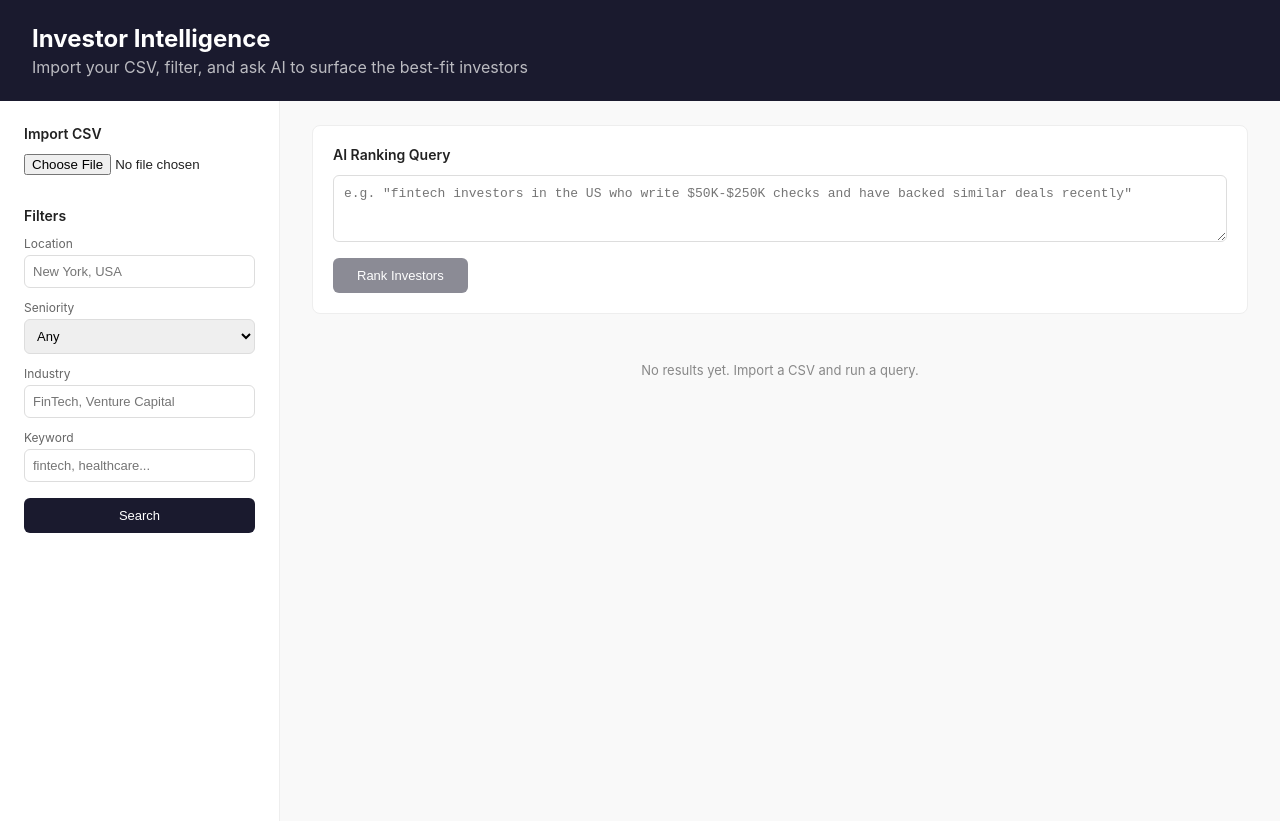
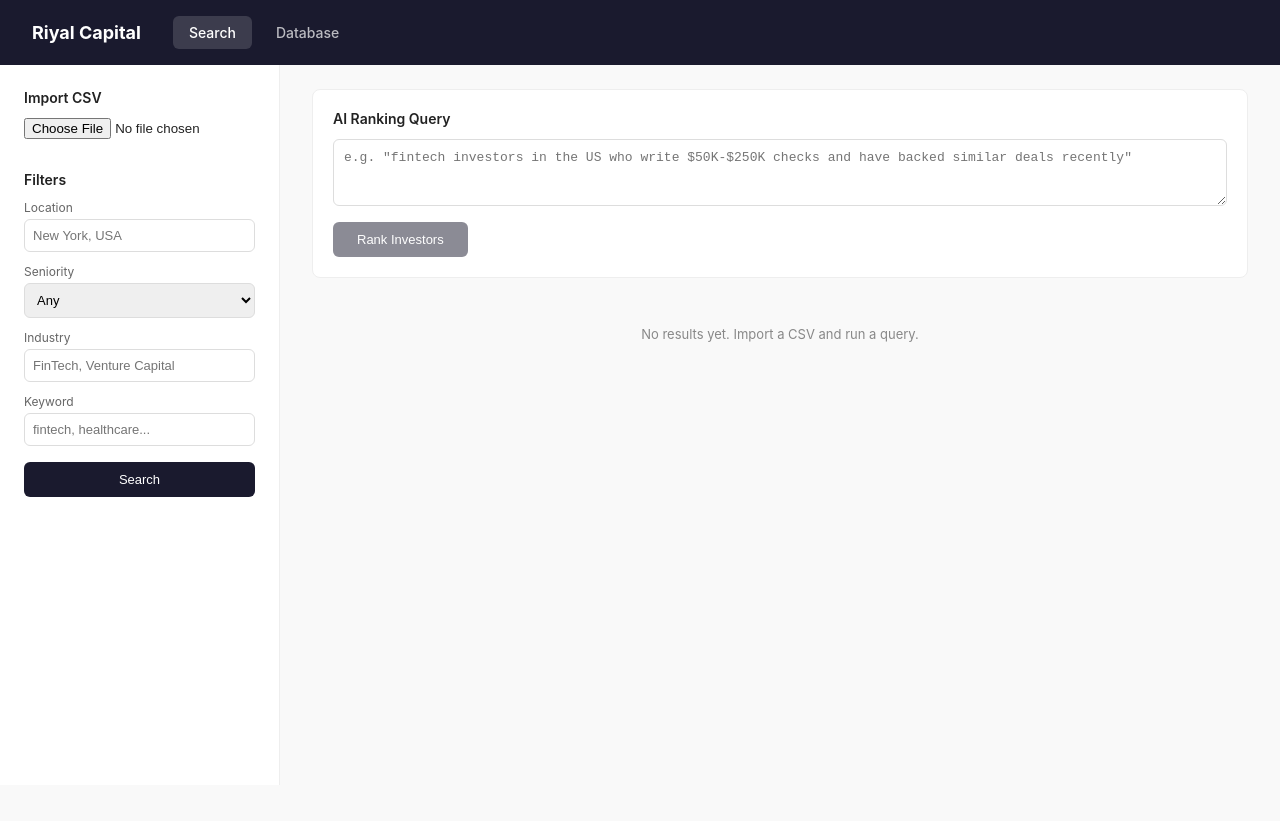
Before and after one commit to oliverbloomer908-stack/investor-db, a Next.js app: page / in a window 1280 px wide. After the commit the page ends 800 px from the top, so only its background shows below. Built offline with nearby package versions, Linux system fonts and the light colour scheme.

Commit message:
feat: add tab navigation with Search and Database tabs

```diff
--- /dev/null
+++ b/app/components/NavBar.tsx
@@ -0,0 +1,16 @@
+'use client';
+import Link from 'next/link';
+import { usePathname } from 'next/navigation';
+
+export default function NavBar() {
+  const pathname = usePathname();
+  return (
+    <nav className="main-nav">
+      <span className="nav-brand">Riyal Capital</span>
+      <div className="nav-tabs">
+        <Link href="/" className={`nav-tab ${pathname === '/' ? 'active' : ''}`}>Search</Link>
+        <Link href="/database" className={`nav-tab ${pathname === '/database' ? 'active' : ''}`}>Database</Link>
+      </div>
+    </nav>
+  );
+}
--- a/app/globals.css
+++ b/app/globals.css
@@ -1,5 +1,12 @@
 * { box-sizing: border-box; margin: 0; padding: 0; }
 body { font-family: -apple-system, BlinkMacSystemFont, 'Segoe UI', sans-serif; background: #f9f9f9; color: #222; }
+
+.main-nav { background: #1a1a2e; padding: 16px 32px; display: flex; align-items: center; gap: 32px; }
+.nav-brand { font-size: 18px; font-weight: 700; color: #fff; }
+.nav-tabs { display: flex; gap: 8px; }
+.nav-tab { color: rgba(255,255,255,0.7); text-decoration: none; padding: 8px 16px; border-radius: 6px; font-size: 14px; font-weight: 500; transition: background 0.2s, color 0.2s; }
+.nav-tab:hover { background: rgba(255,255,255,0.1); color: #fff; }
+.nav-tab.active { background: rgba(255,255,255,0.15); color: #fff; }
 
 .app-header { background: #1a1a2e; color: #fff; padding: 24px 32px; }
 .app-header h1 { font-size: 24px; font-weight: 700; }
--- a/app/layout.tsx
+++ b/app/layout.tsx
@@ -1,5 +1,6 @@
 import type { Metadata } from "next";
 import { Geist, Geist_Mono } from "next/font/google";
+import NavBar from "./components/NavBar";
 import "./globals.css";
 
 const geistSans = Geist({
@@ -24,7 +25,7 @@ export default function RootLayout({
 }>) {
   return (
     <html lang="en" className={`${geistSans.variable} ${geistMono.variable}`}>
-      <body>{children}</body>
+      <body><NavBar />{children}</body>
     </html>
   );
 }
--- a/app/page.tsx
+++ b/app/page.tsx
@@ -32,11 +32,6 @@ export default function Home() {
 
   return (
     <main className="app">
-      <header className="app-header">
-        <h1>Investor Intelligence</h1>
-        <p>Import your CSV, filter, and ask AI to surface the best-fit investors</p>
-      </header>
-
       <div className="layout">
         <aside className="sidebar">
           <ImportCSV />
```
